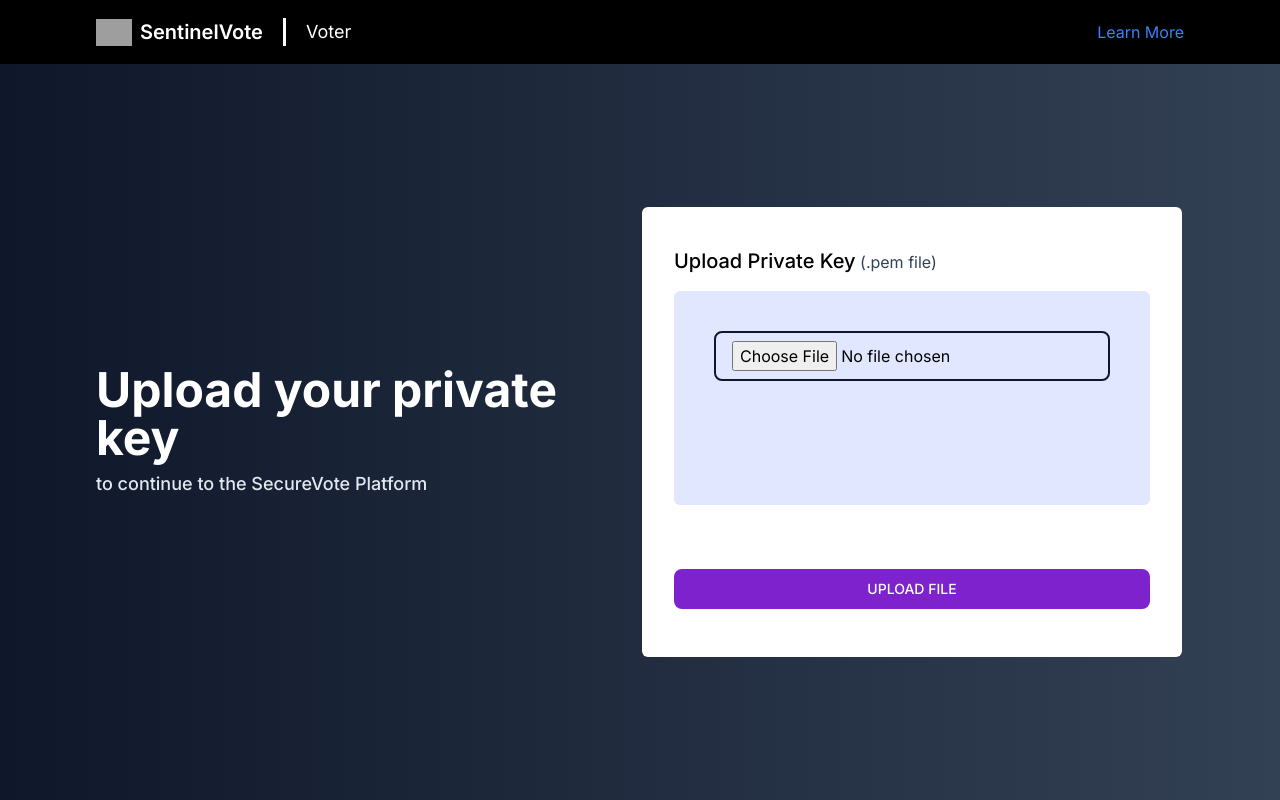
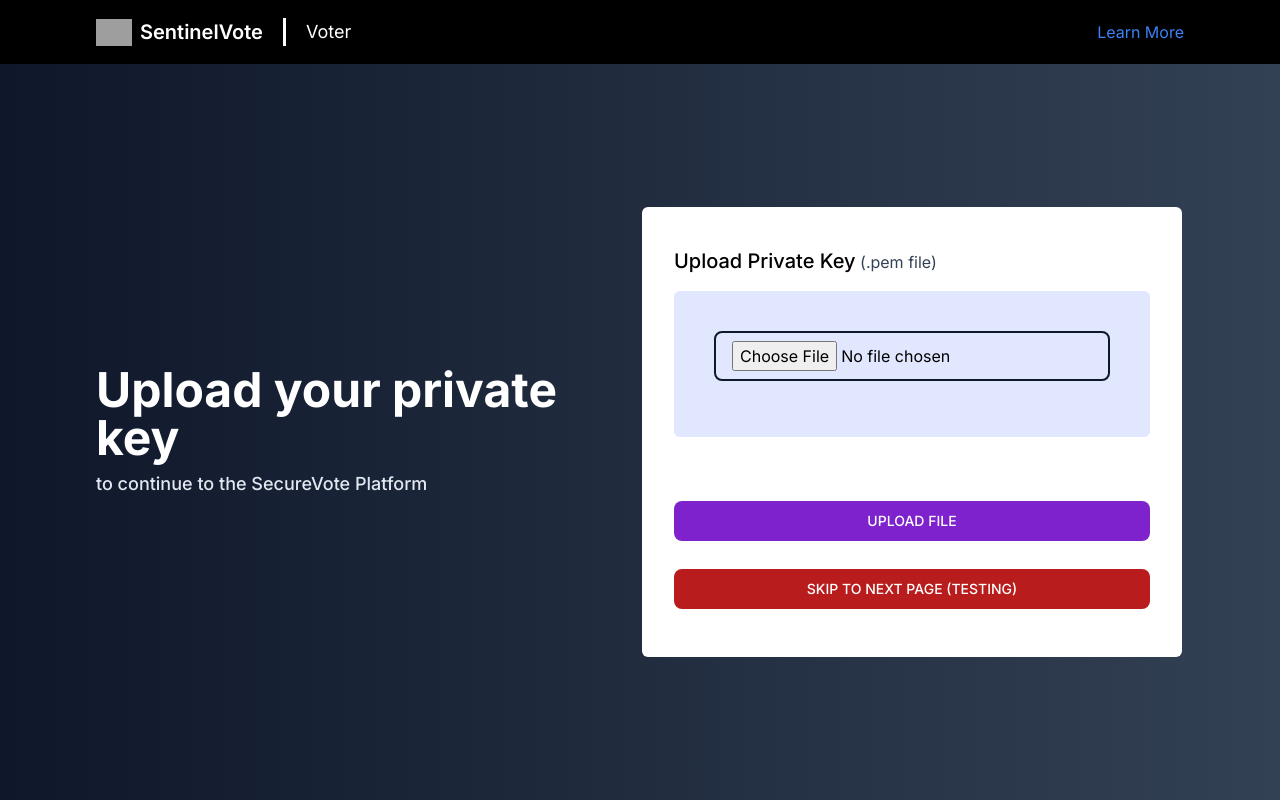
Before and after one commit to SentinelVote/frontend, a Next.js app: page /voter/pem-uploader in a window 1280 px wide. Built offline with nearby package versions, Linux system fonts and the light colour scheme; grey boxes are pictures that could not be loaded.

Commit message:
fix: dev props typo

```diff
--- a/src/app/voter/pem-uploader/page.tsx
+++ b/src/app/voter/pem-uploader/page.tsx
@@ -93,7 +93,7 @@ export default function PemUploaderPage() {
               <Link
                 href="/voter/candidate-selection"
                 className={
-                  process.env.NEXT_PUBLIC_SHOW_DEV_PROPS === "true"
+                  process.env.NEXT_PUBLIC_SHOW_DEV_PROPS === "false"
                     ? "sr-only focus:not-sr-only focus-visible:not-sr-only focus-within:not-sr-only"
                     : ""
                 }
```
